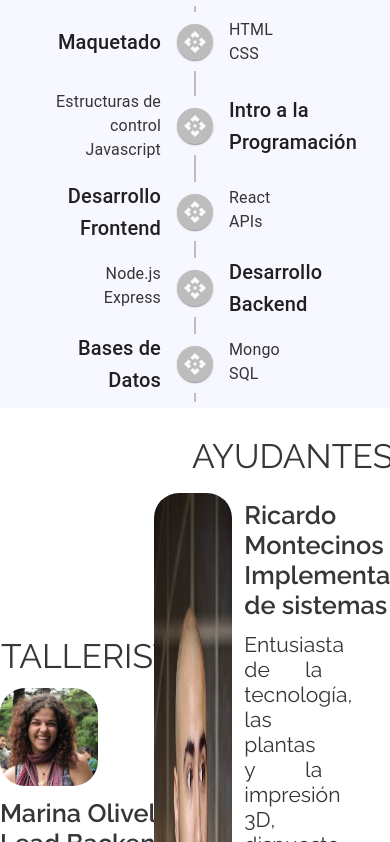
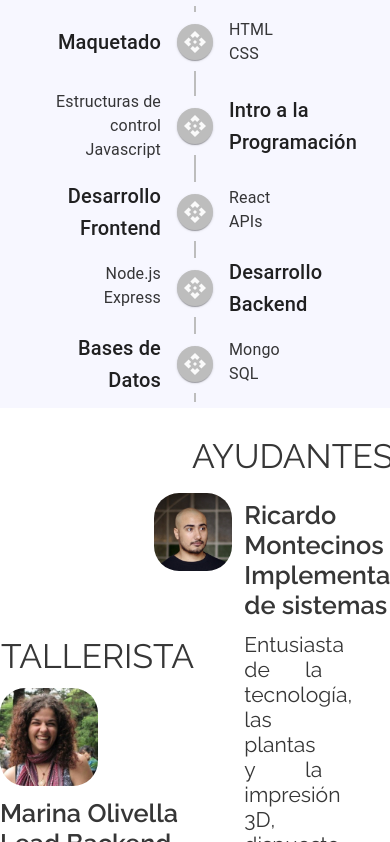
Before and after one commit to programar101/code101lp, a React (Create React App) app: page / in a window 390 px wide. Shown: the part 783-1625 px from the top of the page. Built offline with nearby package versions, Linux system fonts and the light colour scheme.

Commit message:
Boxes mobile

```diff
--- a/src/sections/Boxes/Boxes.css
+++ b/src/sections/Boxes/Boxes.css
@@ -55,7 +55,7 @@
 }
 .imageBoxSmall {
     width: 20vw;
-    height: auto;
+    height: fit-content;
     border-radius: 25px;
     margin: 5px 0;
 }
```
